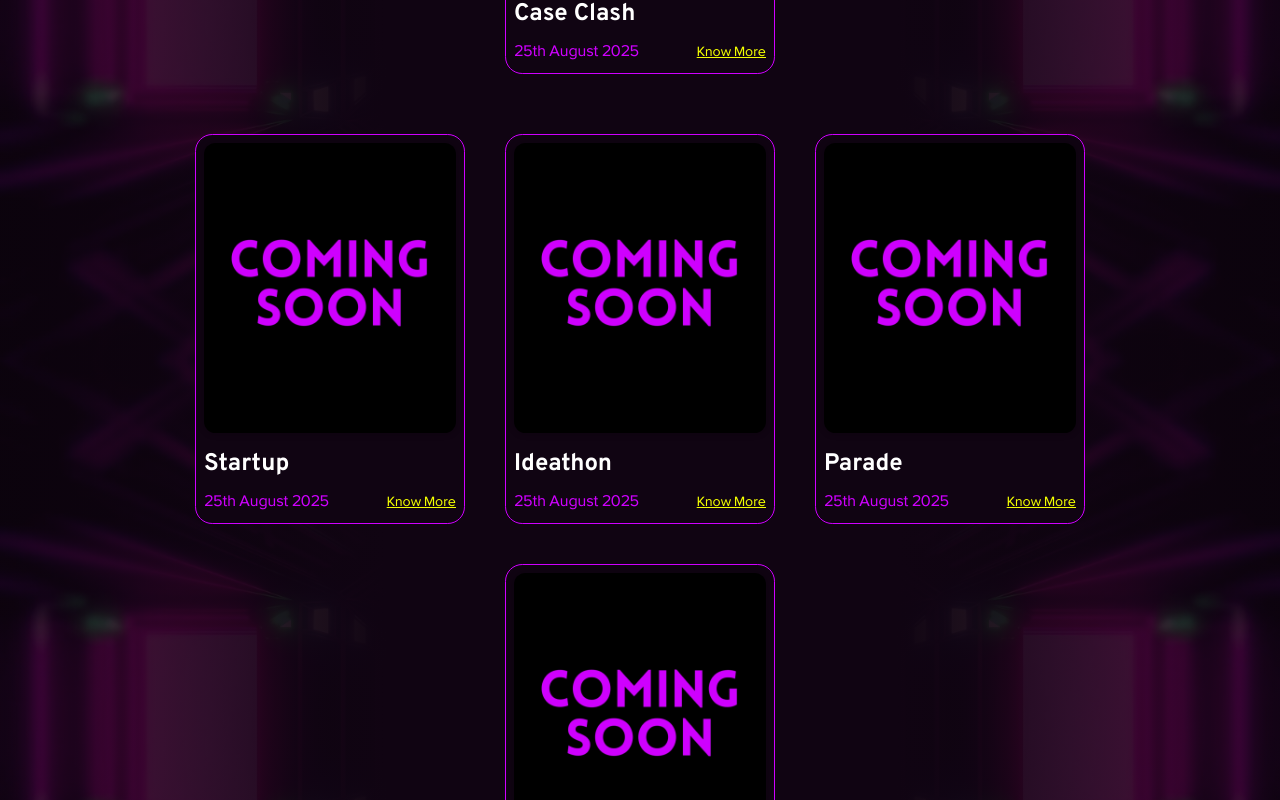
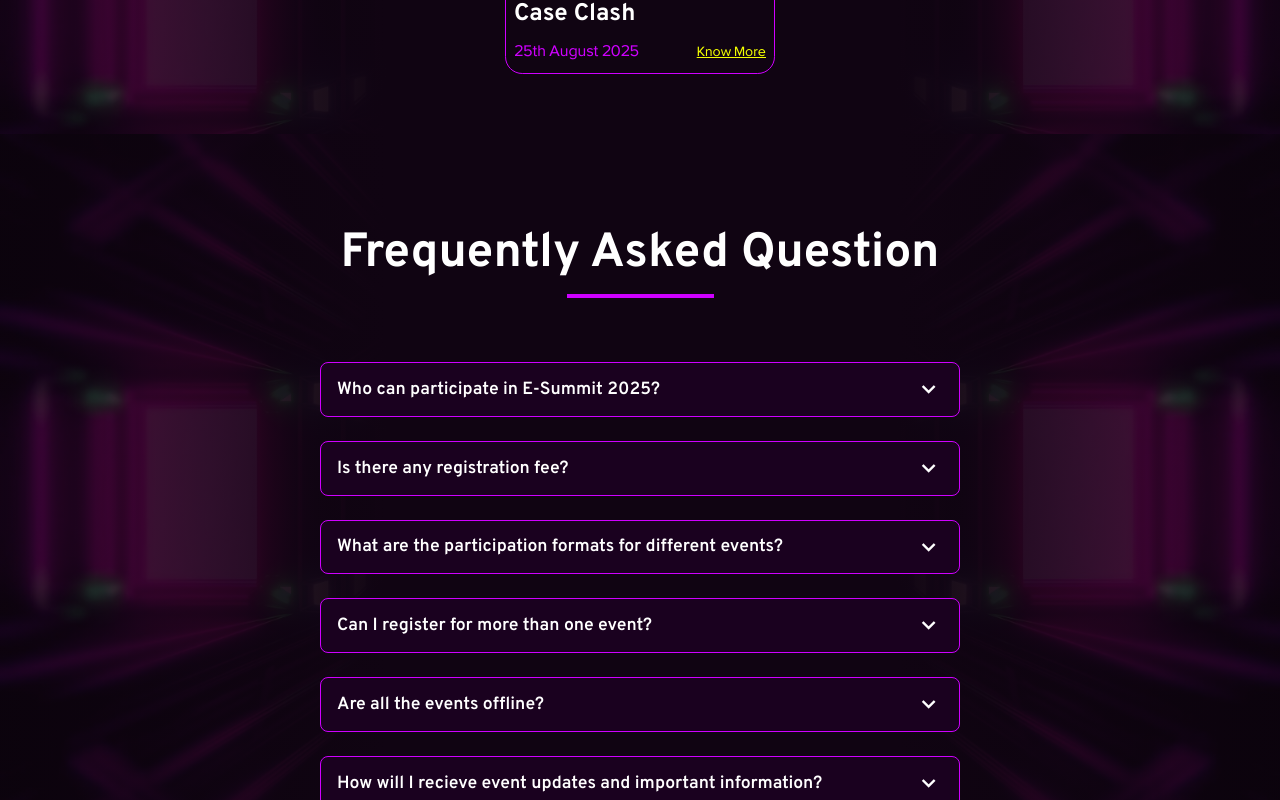
Before and after one commit to mynameisraj7/EsummitWebsite, a React (Vite) app: page /more-events in a window 1280 px wide. Shown: the part 1080-1880 px from the top of the page. Built offline with nearby package versions, Linux system fonts and the light colour scheme.

Commit message:
Minor Updates

```diff
--- a/src/pages/Allevents.jsx
+++ b/src/pages/Allevents.jsx
@@ -233,7 +233,7 @@ const toggleFlipRow2 = (index) => {
         ))}
       </div>
 
-        <div className="ffourcardcontainer" data-aos="fade-right">
+        {/* <div className="ffourcardcontainer" data-aos="fade-right">
         {events2.map((event, index) => (
           <div
             key={index}
@@ -252,8 +252,8 @@ const toggleFlipRow2 = (index) => {
               <div className="ccard-back">
                 <h2>{event.title}</h2>
                  <p>{event.description}</p>
-                {/* <a href={event.ruleBookLink} className="ooutwhite" target="_blank" rel="noopener noreferrer">Rule book</a>
-                <a href={event.registerLink} className="iinwhite" target="_blank" rel="noopener noreferrer">Register Now</a> */}
+                <a href={event.ruleBookLink} className="ooutwhite" target="_blank" rel="noopener noreferrer">Rule book</a>
+                <a href={event.registerLink} className="iinwhite" target="_blank" rel="noopener noreferrer">Register Now</a>
 
                                 {event.comingSoon ? (
                   <>
@@ -273,7 +273,7 @@ const toggleFlipRow2 = (index) => {
             </div>
           </div>
         ))}
-        </div>
+        </div> */}
 
       </section>
     </>
```
Also changed, not shown: vercel.json (added). Lines whose indentation alone changed are shown as unchanged.
